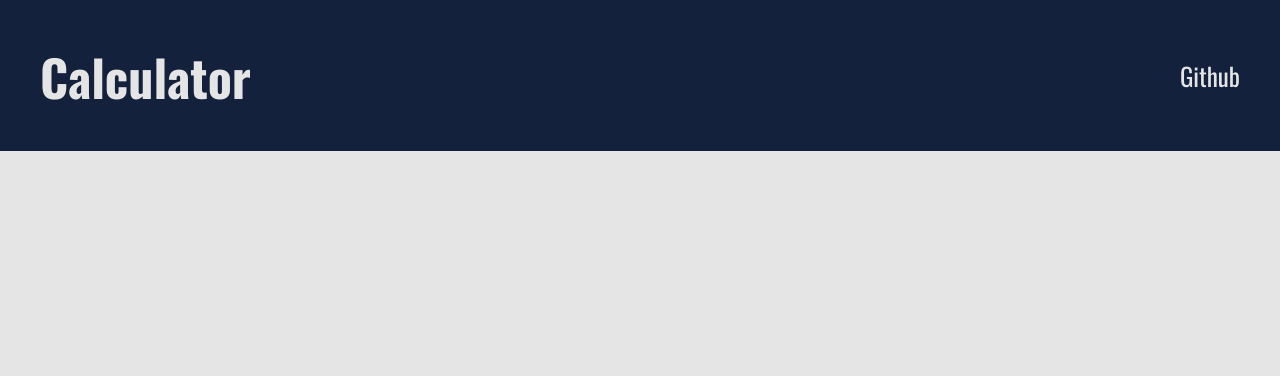
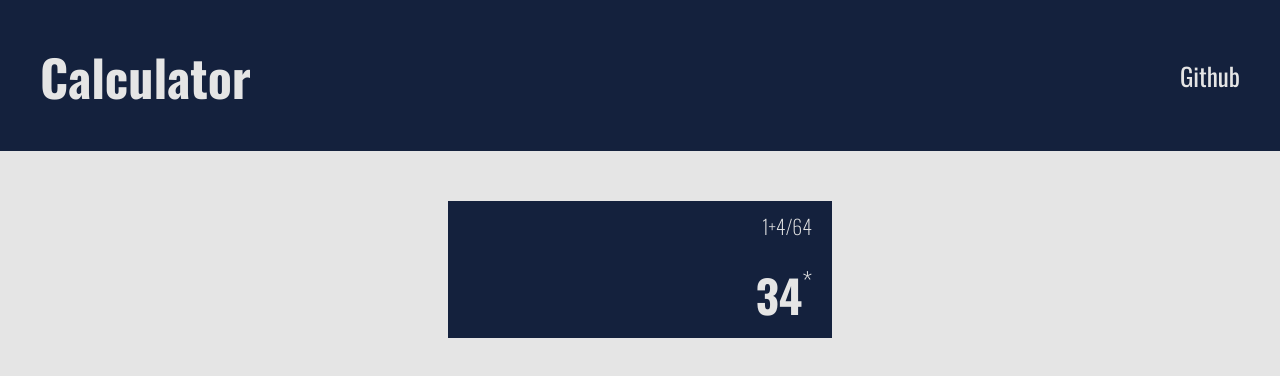
Before and after one commit to sloggo/calculator-webapp, a plain HTML site: page index.html in a window 1280 px wide. Drawn offline with nearby package versions, Linux system fonts and the light colour scheme.

Commit message:
Add HTML and CSS for top display

```diff
--- a/index.html
+++ b/index.html
@@ -17,5 +17,15 @@
             <li><a href='https://github.com/sloggo'>Github</a></li>
         </ul>
     </div>
+
+    <div class="calculatorContainer">
+        <div class="topDisplay">
+            <h3 class="currentCalculation">1+4/64</h3>
+            <div class="currentNumber">
+                <h2 class="currentDisplay" id="number">34</h2>
+                <h2 class="currentDisplay" id="operator">*</h2>
+            </div>
+        </div>
+    </div>
 </body>
 </html>
--- a/style.css
+++ b/style.css
@@ -2,6 +2,8 @@ body{
     font-family: 'Oswald', sans-serif;
     margin: 0px;
     background-color: #e5e5e5;
+    display: flex;
+    flex-direction: column;
 }
 
 .header{
@@ -26,3 +28,47 @@ a{
     text-decoration: none;
     color: #e5e5e5;
 }
+
+.calculatorContainer{
+    color: #000000;
+    margin-top: 50px;
+    align-self: center;
+    display: flex;
+    flex-direction: column;
+    align-items: center;
+    width: 30%;
+    background-color: #fca311;
+}
+
+.topDisplay{
+    display: flex;
+    width: 100%;
+    flex-direction: column;
+    align-items: center;
+    justify-content: flex-start;
+    background-color: #14213d;
+    color: #e5e5e5;
+}
+
+.currentCalculation{
+    margin: 0px 0px 0px auto;
+    padding: 10px 20px;
+    font-size: 20px;
+    font-weight: 100;
+}
+
+.currentDisplay{
+    margin: 0px 0px 0px auto;
+}
+
+.currentDisplay#operator{
+    font-size: 27px;
+    font-weight: 200;
+}
+
+.currentNumber{
+    display: flex;
+    margin: 0px 0px 0px auto;
+    padding: 10px 20px;
+    font-size: 30px;
+}
```
